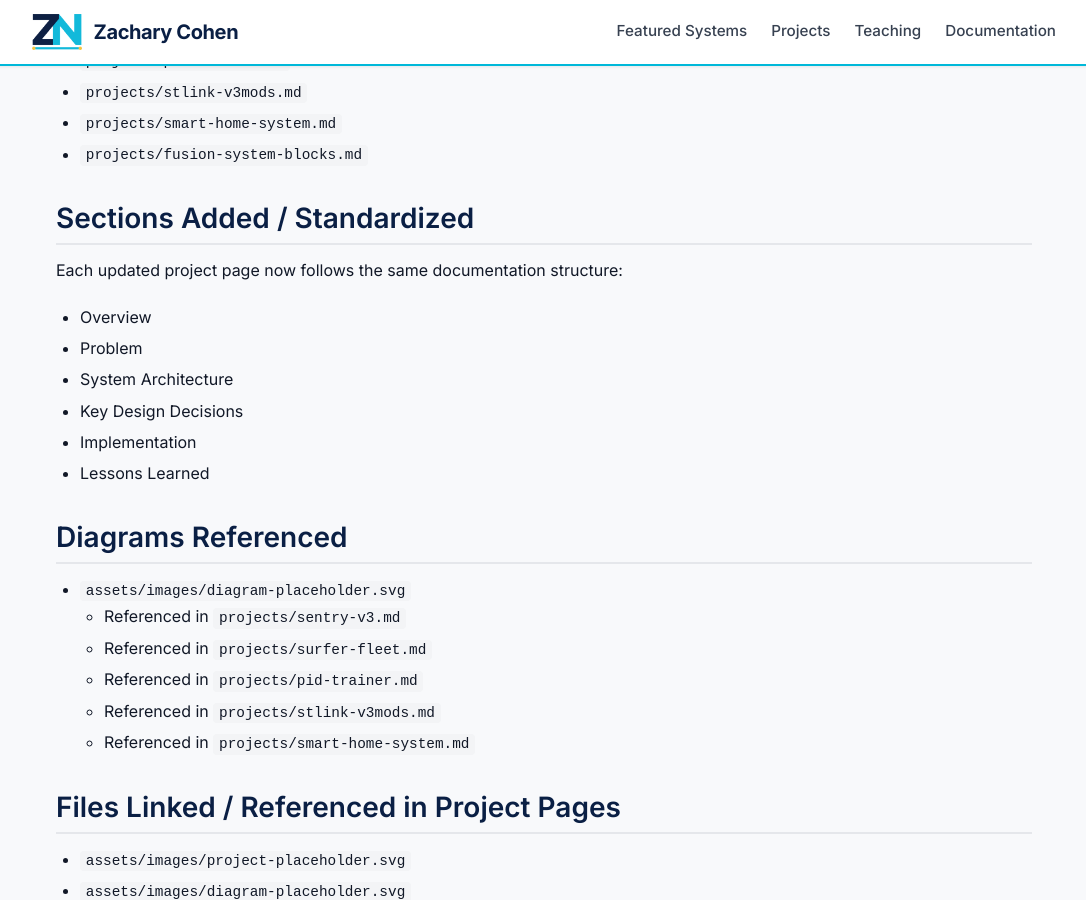
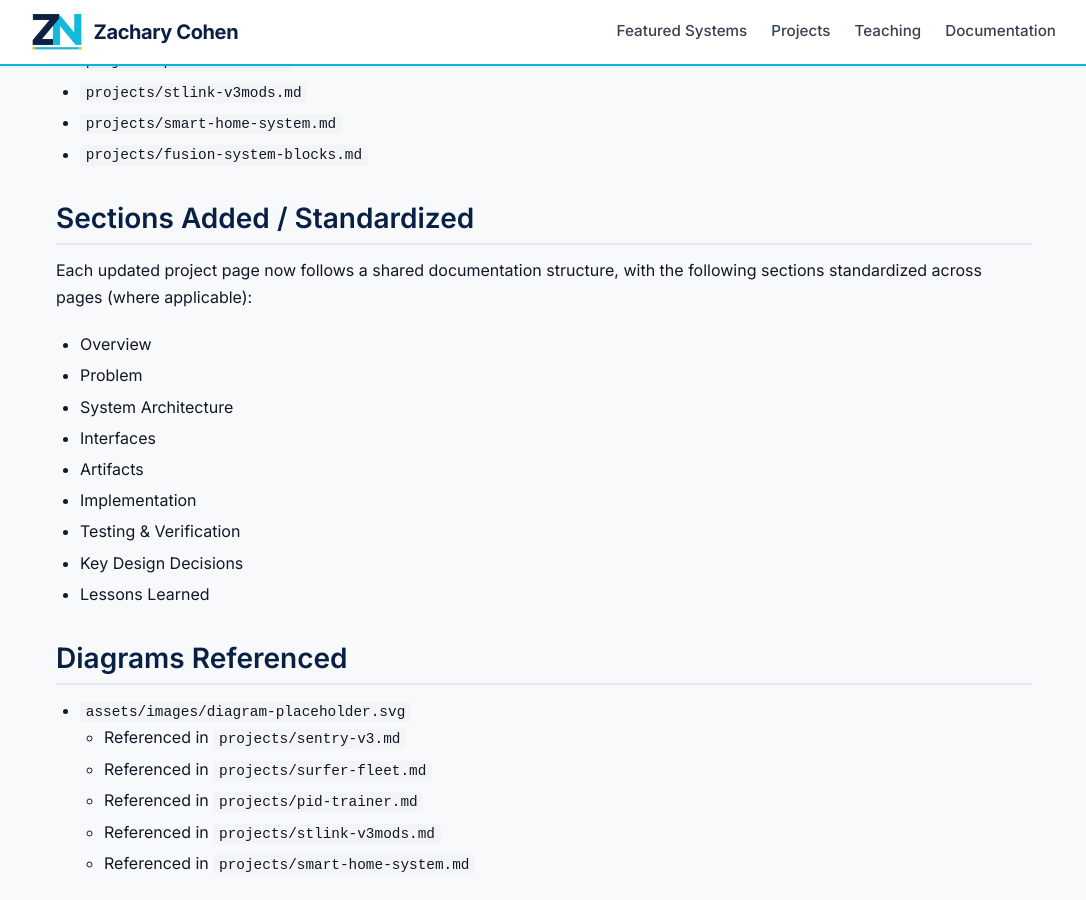
Before and after one commit to zcohen-nerd/Portfolio, a Jekyll site: the page built from phase2_project_refactor_report.md, in a window 1280 px wide and 900 px high, scrolled down 361 px. Shown: the whole window, without its empty margins (96-1182 px from the left). Built offline with Jekyll 4.4.1, drawn with Linux system fonts in a browser that asks for light colours; our own code applies the rules of GitHub Pages for plain Markdown files.

Commit message:
Update phase2_project_refactor_report.md
Co-authored-by: Copilot <175728472+Copilot@users.noreply.github.com>

```diff
--- a/phase2_project_refactor_report.md
+++ b/phase2_project_refactor_report.md
@@ -9,12 +9,15 @@
 - `projects/fusion-system-blocks.md`
 
 ## Sections Added / Standardized
-Each updated project page now follows the same documentation structure:
+Each updated project page now follows a shared documentation structure, with the following sections standardized across pages (where applicable):
 - Overview
 - Problem
 - System Architecture
+- Interfaces
+- Artifacts
+- Implementation
+- Testing & Verification
 - Key Design Decisions
-- Implementation
 - Lessons Learned
 
 ## Diagrams Referenced
```
